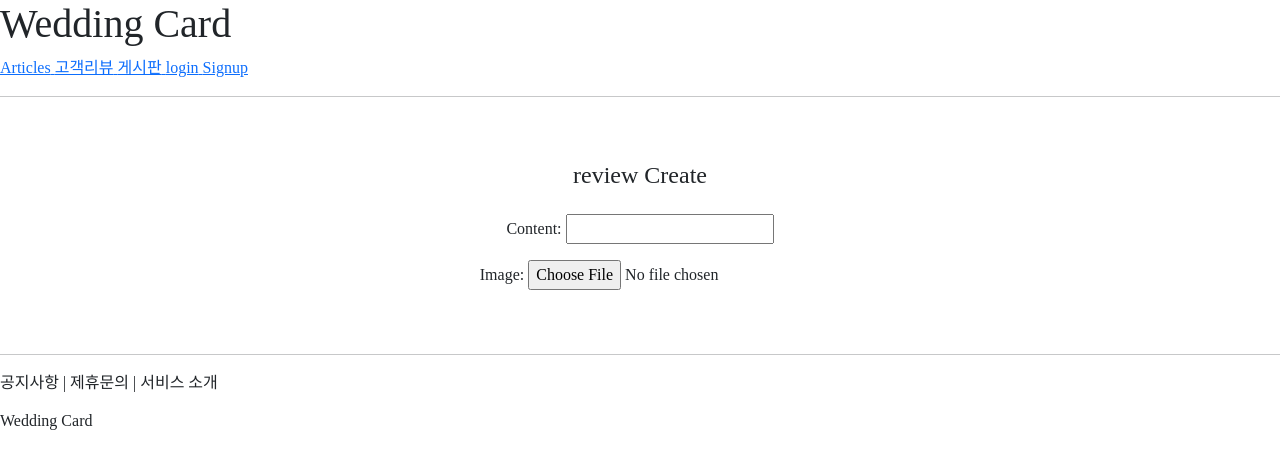
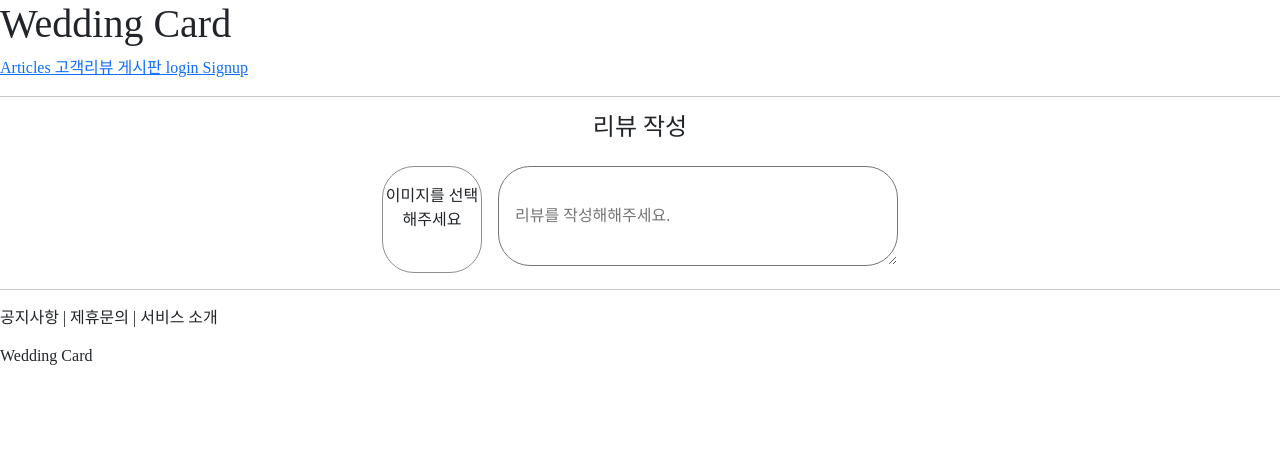
Before and after one commit to seojh8910/wedding-card, a Django app: page /reviews/create/ in a window 1280 px wide. Shown: the top 469 px of the page. Run offline with Django 5.2, Linux system fonts and the light colour scheme; some libraries are stand-ins or nearby versions; some web fonts are replaced.

Commit message:
FE update: 리뷰생성 템플릿 업데이트

```diff
--- a/review/templates/review/create.html
+++ b/review/templates/review/create.html
@@ -1,15 +1,41 @@
 {% extends 'base.html' %}
 {% block content %}
-    <div style="text-align: center; max-width: 500px; margin: 4rem auto;">
+    <div style="text-align: center; max-width: 200rem; margin: 0 auto;">
         <div class="mb-4">
-            <h4>review Create</h4>
+            <h4>리뷰 작성</h4>
         </div>
         <form action="{% url 'review:review_create' %}" method="POST" enctype="multipart/form-data">
             {% csrf_token %}
-            {{ form.as_p }}
-            {% if user.is_authenticated %}
-            <input type="submit" class="btn btn-primary">
-            {% endif %}
+            <div style="display: flex; margin: 0 auto; align-content: center; justify-content: center; align-items: center">
+                <div id="preview" style="width: 100px; height: 107.5px; border: 1px solid #8f8f8f; border-radius: 2rem; align-items: center; align-content: center;">
+                    <label id='img_label' for="image">이미지를 선택해주세요</label>
+                    <input style="display: none;" id='image' type="file" onchange="setThumbnail(event)"  name="image" multiple>
+                    <img id="preview_img" src="">
+                </div>
+
+                <div style="margin-left: 1rem;">
+                    <textarea style="width: 400px; height: 100px; border-radius: 2rem;padding: 1rem; align-items: center; align-content: center;" name="content" placeholder="리뷰를 작성해해주세요."></textarea>
+                </div>
+
+                {% if user.is_authenticated %}
+                <input style="margin-left: 1rem;" type="submit" class="btn btn-primary">
+                {% endif %}
+            </div>
         </form>
     </div>
+<script>
+    function setThumbnail(event) {
+        for (var image of event.target.files) {
+            var reader = new FileReader();
+            reader.onload = function(event) {
+                let img_label = document.getElementById("img_label");
+                img_label.style.color = 'rgba(255, 255, 255, 0)';
+                let preview = document.getElementById('preview');
+                preview.style.backgroundImage = `url(${event.target.result})`;
+                preview.style.backgroundSize = '100% 100%';
+            };
+            reader.readAsDataURL(image);
+        }
+    }
+</script>
 {% endblock %}
```
